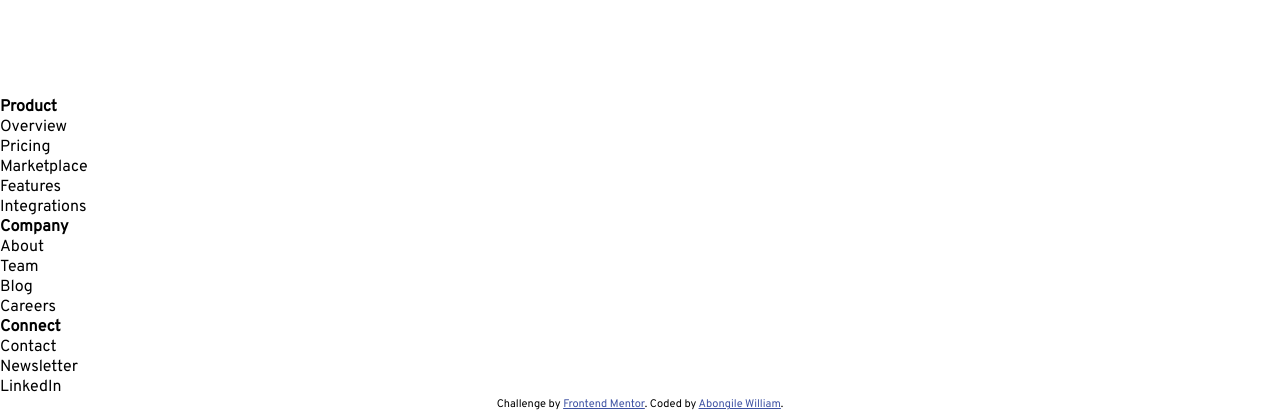
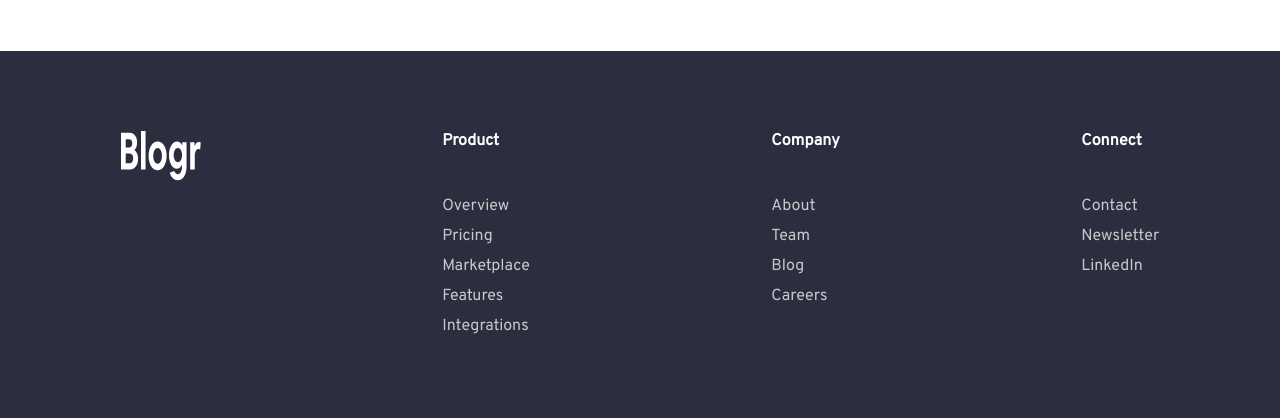
Before and after one commit to Abongile-web/Blogr, a plain HTML site: page index.html in a window 1280 px wide. Shown: the part 2368-2786 px from the top of the page. Drawn offline with Linux system fonts and the light colour scheme.

Commit message:
footer styling added

```diff
--- a/style.scss
+++ b/style.scss
@@ -85,11 +85,6 @@ li {
         button {
           color: $White;
           cursor: pointer;
-
-          &:hover {
-            color: $Light-red;
-            transition-duration: 267ms;
-          }
 
           img {
             padding-left: 5px;
@@ -301,3 +296,29 @@ li {
     }
   }
 }
+
+//footer section
+.footer {
+  display: flex;
+  justify-content: space-around;
+  background-color: $Very-dark-gray-blue;
+  padding: 80px 0;
+  color: $White;
+
+  img {
+    width: 80px;
+    height: 50px;
+    cursor: pointer;
+  }
+
+  ul {
+    h4 {
+      padding-bottom: 40px;
+    }
+
+    li {
+      line-height: 30px;
+      color: $Grayish-blue;
+    }
+  }
+}
```
Also changed, not shown: style.css, 1 other file.
